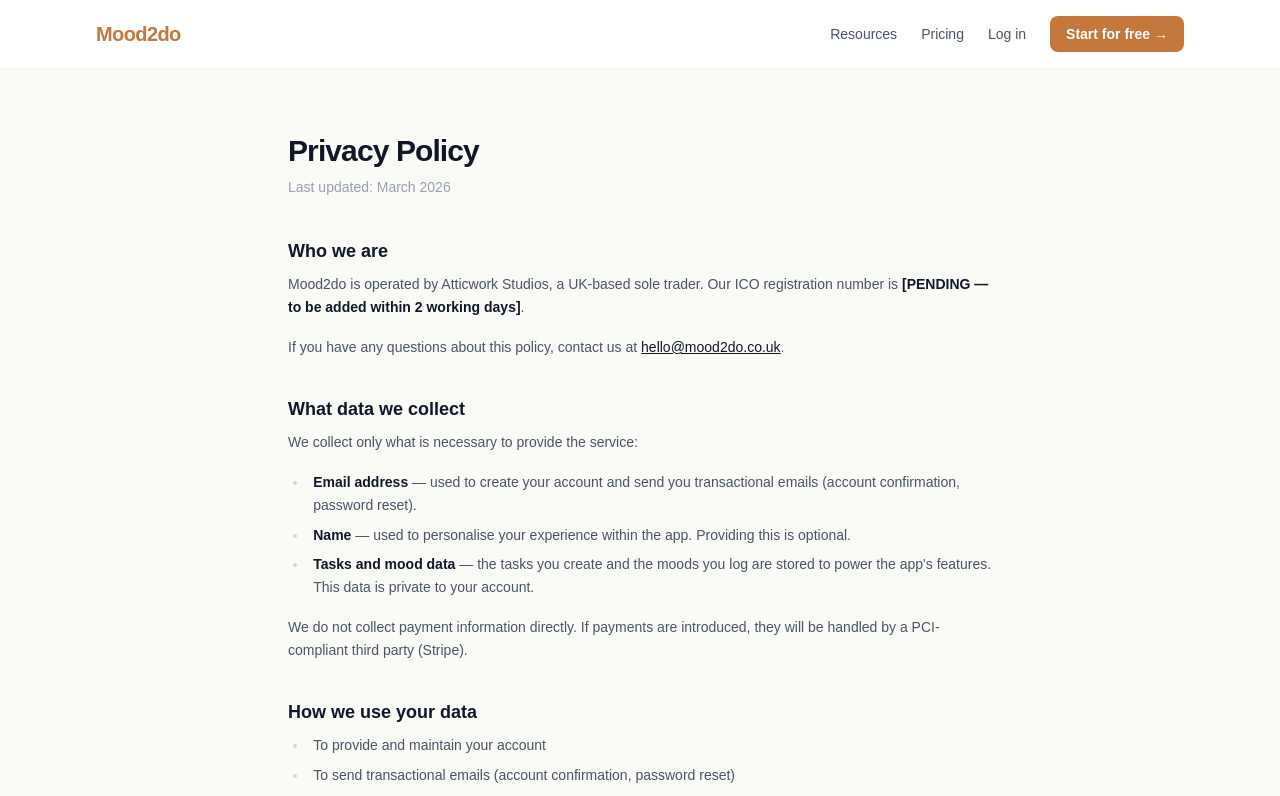
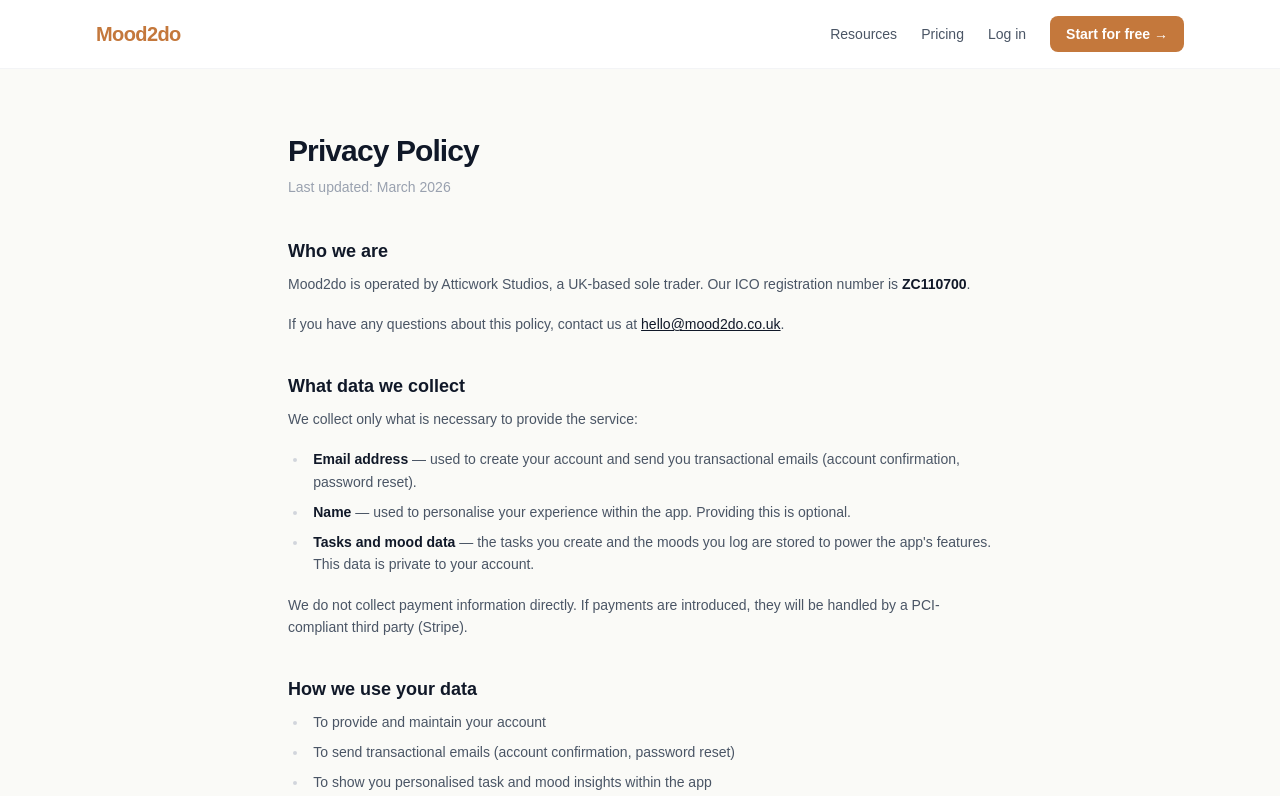
Before and after one commit to Atticwork-Studios/mood2do, a Next.js app: page /privacy in a window 1280 px wide. Shown: the top 796 px of the page. Built offline with nearby package versions, Linux system fonts and the light colour scheme.

Commit message:
Add ICO registration number ZC110700 to Privacy Policy
Co-Authored-By: Claude Sonnet 4.6 <noreply@anthropic.com>

```diff
--- a/app/privacy/page.tsx
+++ b/app/privacy/page.tsx
@@ -14,7 +14,7 @@ export default function PrivacyPage() {
           <section>
             <h2 className="text-lg font-bold text-gray-900 mb-2">Who we are</h2>
             <p className="text-gray-600">
-              Mood2do is operated by Atticwork Studios, a UK-based sole trader. Our ICO registration number is <strong>[PENDING — to be added within 2 working days]</strong>.
+              Mood2do is operated by Atticwork Studios, a UK-based sole trader. Our ICO registration number is <strong>ZC110700</strong>.
             </p>
             <p className="text-gray-600 mt-2">
               If you have any questions about this policy, contact us at{' '}
```
